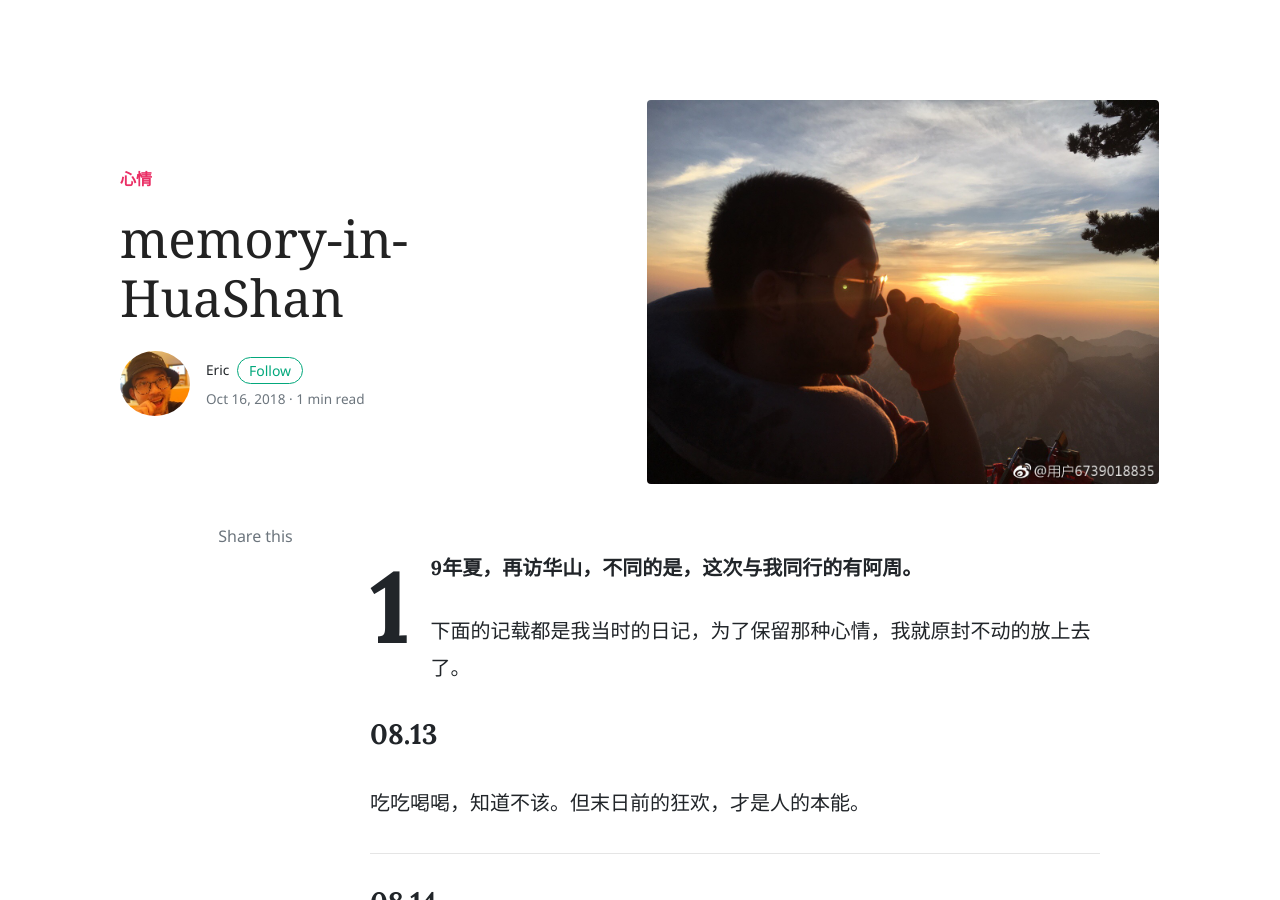
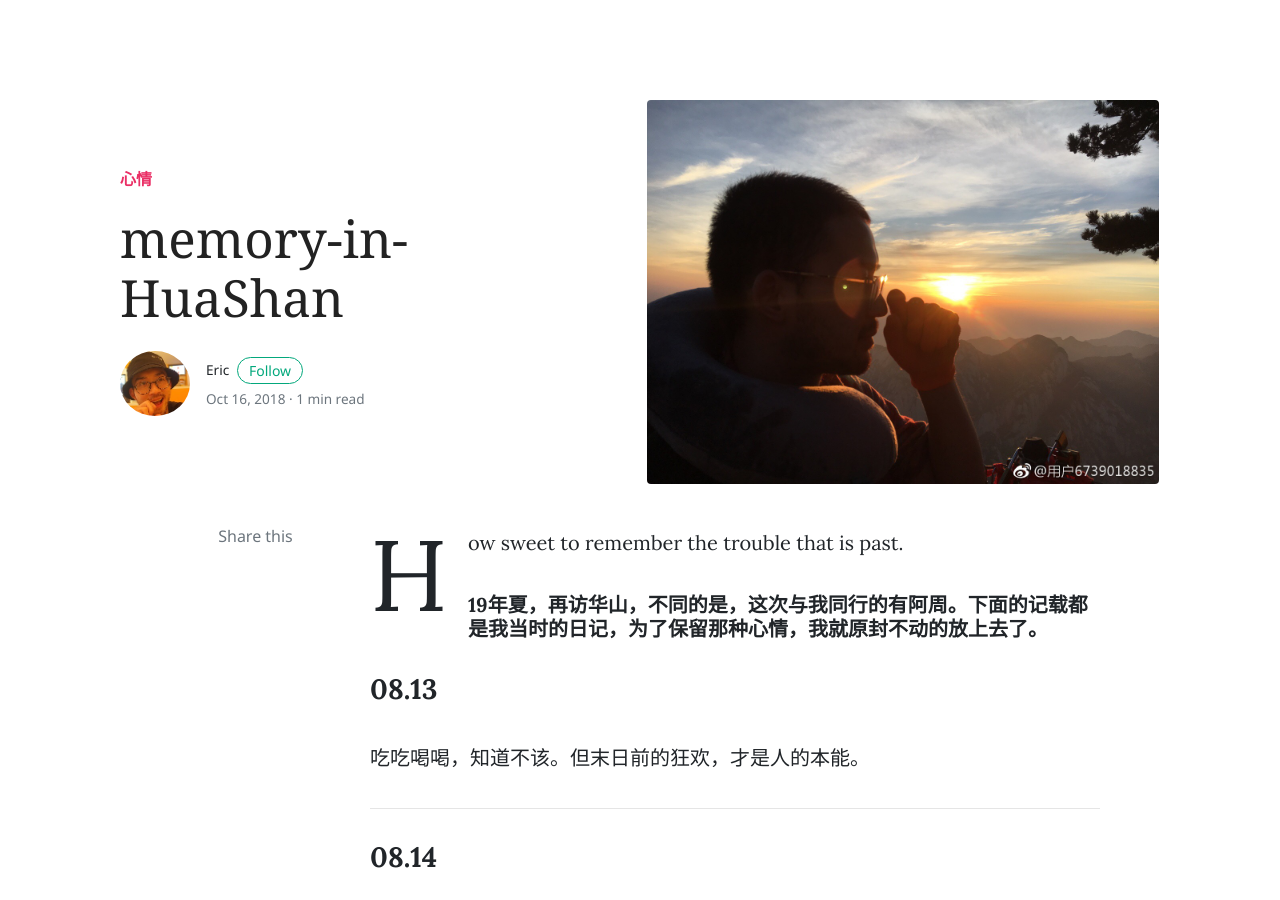
Before and after one commit to FunkyEric/FunkyEric.github.io, a Jekyll site: the page built from _posts/2018-10-16-memoryOfHuaShan.md, in a window 1280 px wide and 900 px high. Built offline with Jekyll 4.4.1, drawn with Linux system fonts in a browser that asks for light colours; nearby versions of some CDN libraries; comment, search, counter and statistics services are not loaded.

```diff
--- a/_posts/2018-10-16-memoryOfHuaShan.md
+++ b/_posts/2018-10-16-memoryOfHuaShan.md
@@ -7,9 +7,9 @@
 tags: [featured]
 ---
 
-##### 19年夏，再访华山，不同的是，这次与我同行的有阿周。
+How sweet to remember the trouble that is past.
 
-下面的记载都是我当时的日记，为了保留那种心情，我就原封不动的放上去了。
+##### 19年夏，再访华山，不同的是，这次与我同行的有阿周。下面的记载都是我当时的日记，为了保留那种心情，我就原封不动的放上去了。
 
 
 ### 08.13
```
